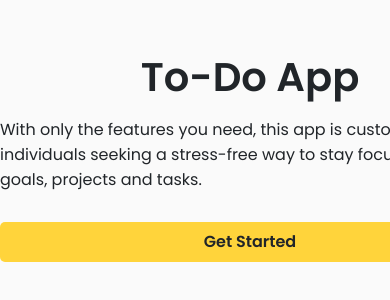
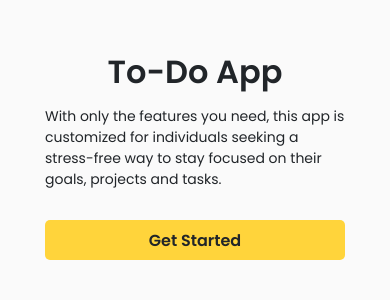
Before and after one commit to Joksa132/todo-list, a Next.js app: page / in a window 390 px wide. Shown: the part 268-568 px from the top of the page. Built offline with nearby package versions, Linux system fonts and the light colour scheme; no server answers.

Commit message:
make the opening page responsive

```diff
--- a/app/page.module.css
+++ b/app/page.module.css
@@ -47,3 +47,55 @@
   width: 500px;
   margin-top: 20px;
 }
+
+@media (max-width: 900px) {
+  .image-container {
+    display: none;
+  }
+}
+
+@media (max-width: 500px) {
+  .main-container h2 {
+    font-size: 2rem;
+  }
+
+  .main-container p {
+    width: 400px;
+  }
+
+  .login-button {
+    width: 400px;
+  }
+}
+
+@media (max-width: 400px) {
+  .main-container h2 {
+    font-size: 2rem;
+  }
+
+  .main-container p {
+    width: 300px;
+    font-size: 14px;
+  }
+
+  .login-button {
+    width: 300px;
+  }
+}
+
+@media (max-width: 300px) {
+  .main-container h2 {
+    font-size: 1.5rem;
+  }
+
+  .main-container p {
+    width: 250px;
+    font-size: 12px;
+  }
+
+  .login-button {
+    width: 250px;
+    font-size: 13px;
+    height: 30px;
+  }
+}
```
